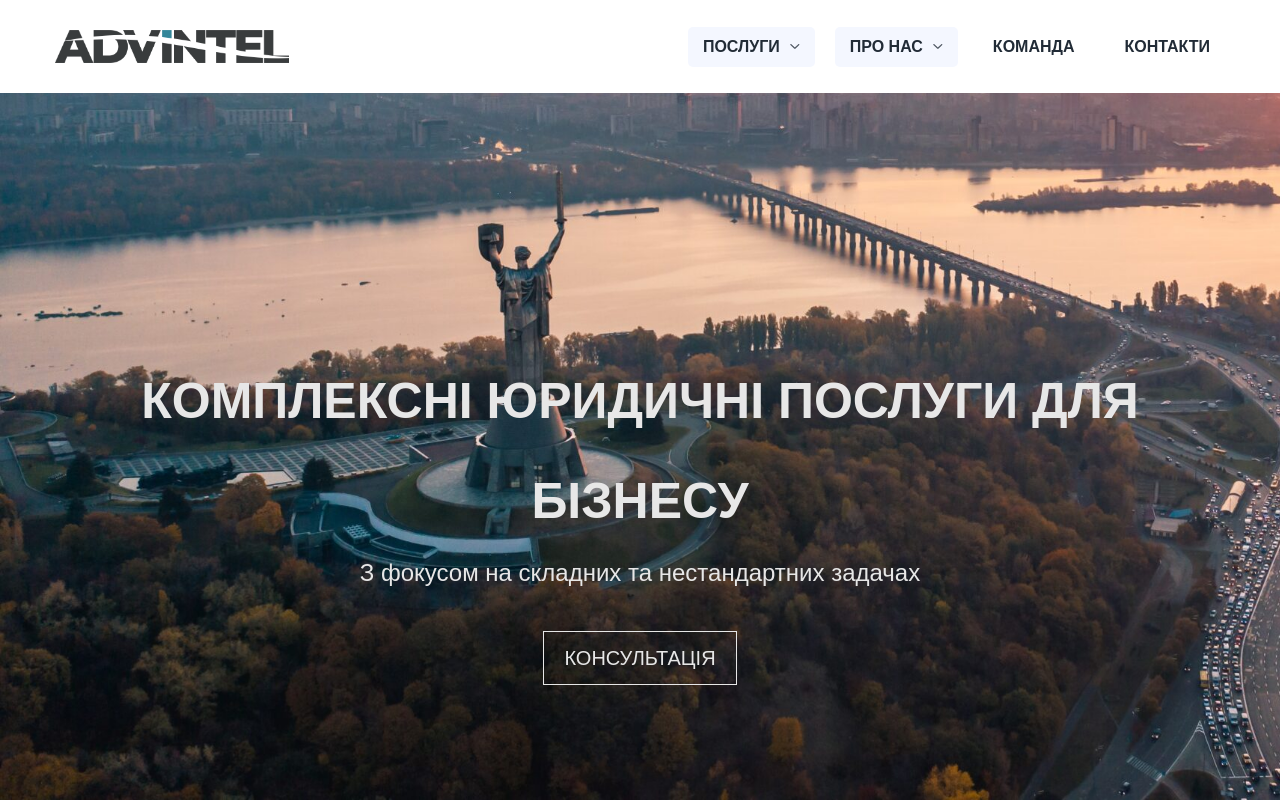
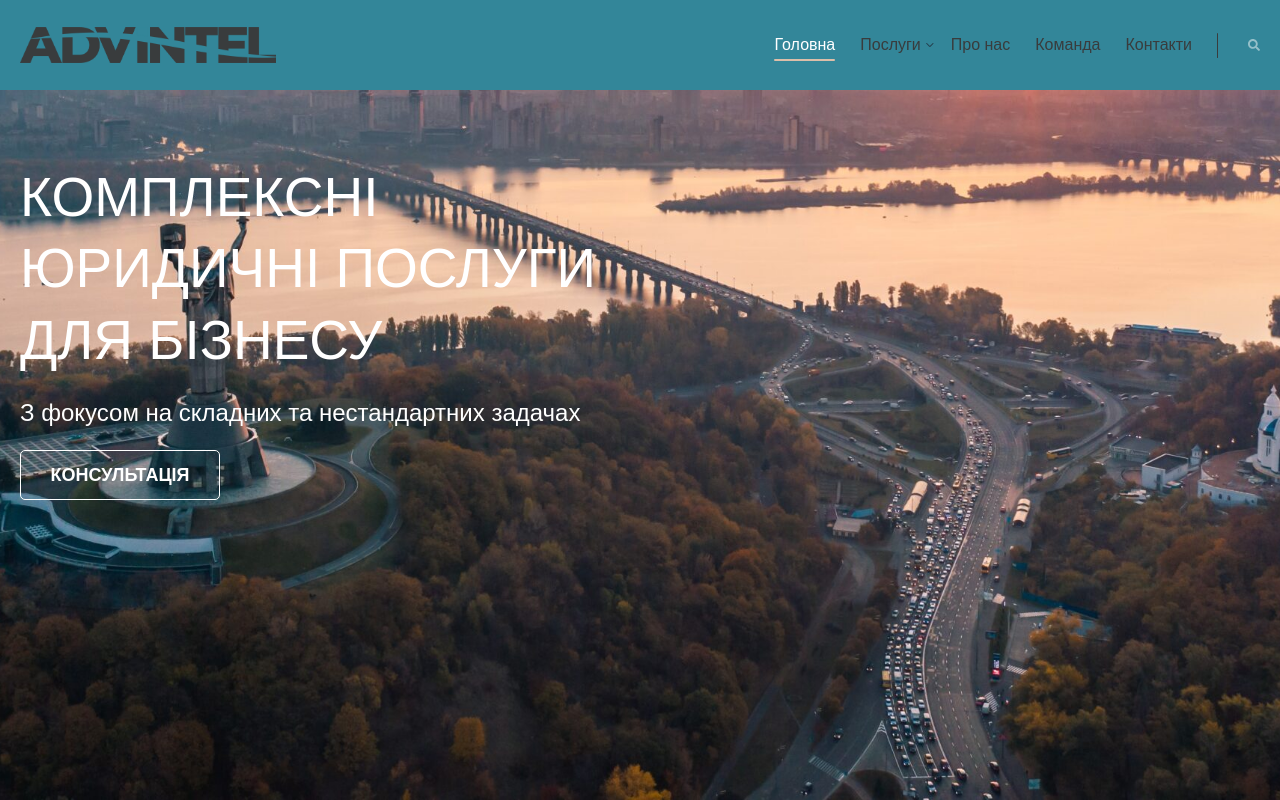
Before and after one commit to AndreyMishina/Advintel, a plain HTML site: page Advintel/index.html in a window 1280 px wide. Drawn offline with Linux system fonts and the light colour scheme.

Commit message:
Add files via upload

```diff
--- a/Advintel/css/common.css
+++ b/Advintel/css/common.css
@@ -0,0 +1,10 @@
+
+.title {
+	font-size: 55px;
+	color: #fff;
+	line-height: 130%;
+}
+.text {
+	font-size: 24px;
+	color: #fff;
+}
--- a/Advintel/css/style.css
+++ b/Advintel/css/style.css
@@ -5,8 +5,10 @@
 
 body {
 	font-family: "Cormorant+Garamond", sans-serif;
-	font-size: 24px;
+	font-size: 16px;
 	font-weight: 400;
+	/* color: #338699; */
+	color: #393c3d;
 
 }
 .wrapper {
@@ -20,226 +22,310 @@ body {
 	flex-grow: 1;
 }
 [class*="__container"] {
-	max-width: 1200px;
+	max-width: 1270px;
 	margin: 0 auto;
 	padding-left: 15px;
 	padding-right: 15px;
 }
-/* ===============HEADER================== */
+/* ===============HEADER======================== */
 .header {
-	background-color: #fff;
-	background-size: 100%;
 	position: fixed;
 	width: 100%;
+	top: 0;
+	left: 0;
+	z-index: 10;
+	background-color: #338699;
 
 }
 .header__container {
-
-}
-.header__body {
 	display: flex;
-	flex-wrap: wrap;
-	justify-content: space-between;
+	align-items: center;
+	min-height: 90px;
+	column-gap: 10px;
 
 }
 .header__logo {
-	flex: 1 1 20%;
-	align-self: center;
-	padding-top: 30px;
-	padding-bottom: 30px;
+	position: relative;
+	z-index: 2;
+	flex: 1 0 150px;
+}
+.header__logo img {
+	max-width: 100%;
+}
+.header__navigation {
+	display: flex;
+	justify-content: flex-end;
+	flex: 1 1 70%;
+	gap: 20px;
+	min-height: 25px;
+}
+.header__menu {
+	display: flex;
+	flex: 1 1 auto;
+	align-items: center;
+	gap: 25px;
+	justify-content: flex-end;
+}
+.menu {
+}
+.menu__body {
+
+}
+.menu__list {
+	display: flex;
+	flex-wrap: wrap;
+	column-gap: 25px;
+}
+.menu__item {
+	position: relative;
+}
+.menu__link {
+	line-height: 200%;
+	font-weight: 500 ;
+	transition: color 0.3s;
+	display: inline-flex;
+	position: relative;
+}
+.menu__link.active {
+	color: #fff;
+}
+
+.menu__link.active::before {
+	width: 100%;
+	left: 0;
+}
+.menu__link::before {
+	content: "";
+	position: absolute;
+	bottom: 0;
+	left: 50%;
+	width: 0%;
+	height: 2px;
+	background-color: #DDBEA9;
+	border-radius: 2px;
+	transition: width 0.3s, left 0.3s;
+}
+.menu__item_parent .menu__link {
+	align-items: center;
+	gap: 5px;
+}
+
+.menu__item:hover .menu__link::after {
+	transform: rotate(180deg);
+}
+
+.menu__sub-menu {
 
 
 }
-.header__logo img{
-	max-width: 100%;
-	transition: transform 0.4s;
-}
-.header__logo:hover img{
-	transform: scale(1.1);
-}
-.header__menu {
-	flex: 1 1 80%;
-	align-self: center;
+.sub-menu {
 
 }
-.menu-header {
+.sub-menu__list {
+	background-color: #71b2c1;
+	border-radius: 5px;
+	padding: 20px;
+	min-width: 160px;
 }
-.menu-header__list {
-	display: flex;
-	column-gap: 20px;
-	justify-content: flex-end;
+.sub-menu__item {
+
 }
-.menu-header__item {
+.sub-menu__link {
+	color: #393c3d;
+	transition: color 0.3s;
 }
-.menu-header__item_parent {
+.sub-menu__item:not(:last-child){
+	margin-bottom: 10px;
+}
+.sub-menu__item:hover  .sub-menu__link{
+	color: #fff;
+}
+.header__search {
 	position: relative;
+	flex: 0 0 22px;
+	align-self: stretch;
+	background: url("../img/icons/search.svg")  right center no-repeat;
 }
-.menu-header__item_parent .menu-header__link {
-	padding-right: 35px;
+@media (any-hover: hover) {
+	.menu__item:hover .menu__link {
+		color: #fff;
+	}
+	.menu__item:hover .menu__link::before {
+		width: 100%;
+		left: 0;
+	}
+	.menu__item_parent:hover .sub-menu{
+		top: 100%;
+		opacity: 1;
+		visibility: visible;
+		pointer-events: auto;
+
+	}
+}
+@media (min-width: 767.98px){
+	.sub-menu {
+		position: absolute;
+		top: 120%;
+		left: 0;
+		opacity: 0;
+		visibility: hidden;
+		transition: all 0.3s;
+		padding: 5px;
+		pointer-events: none;
+	}
+	.menu__item_parent .menu__link::after {
+		content: "";
+		flex: 0 0 8px;
+		height: 5px;
+		background: url("../img/icons/arrow.svg") 0 0 / 100% no-repeat;
+		transition: transform 0.3s;
+	}
+	.header__menu:not(:last-child)::after {
+		content: "";
+		flex: 0 0 1px;
+		height: 25px;
+		background-color: #393c3d;
+		border-radius: 2px;
+	}
+}
+.menu__icon {
+	display: none;
+}
+@media (max-width: 767.98px){
+	.header__container {
+		min-height: 50px;
+	}
+	.menu__list {
+		flex-direction: column;
+		row-gap: 20px;
+	}
+	.menu__link{
+		font-size: 20px;
+		color: #fff;
+	}
+	.menu__icon {
+		display: block;
+		flex: 0 0 30px;
+		height: 18px;
 		position: relative;
+		align-self: center;
 	}
-.menu-header__item_parent .menu-header__link::after {
+	.menu__icon::before,
+	.menu__icon::after,
+	.menu__icon span {
 		content: "";
 		position: absolute;
-	right: 15px;
+		height: 1px;
+		left: 0;
+		width: 100%;
+		background-color: #fff;
+	}
+	.menu__icon::before {
+		top: 0;
+	}
+	.menu__icon::after {
+		bottom: 0;
+	}
+	.menu__icon span {
 		top: 50%;
-	margin-top: -3px;
-	width: 10px;
-	height: 6px;
-	background: url("../img/icons/arrow.svg") 0 0 / 100% no-repeat;
-
+		margin-top: -0.5px;
 	}
-.menu-header__item_parent:hover .menu-header__link::after{
-	transform: rotate(-180deg);
+	.menu__body {
+		position: fixed;
+		width: 100%;
+		height: 100%;
+		top: 0;
+		left: -100%;
+		overflow: auto;
+		background-color:  #71b2c1;
+		padding: 70px 15px 20px 15px;
 	}
-.menu-header__item_parent .menu-header__link {
-	background-color: #f4f7ff;
-	border-radius: 5px;
-	color: #212b36;
-}
-.menu-header__link {
-	color: #212b36;
-	font-weight: 600;
-	font-size: 16px;
-	line-height: 24px;
-	display: inline-block;
-	padding-left: 15px;
-	padding-right: 15px;
-	padding-top: 8px;
-	padding-bottom: 8px;
-}
-.menu-header__link:hover {
-	color: #3056d3;
-}
-.menu-header__item_parent:hover .sub-menu {
-	opacity: 1;
-	visibility: visible;
-	transform: translate(0px, 0px);
-}
-.sub-menu {
-	position: absolute;
-	top: 100%;
-	left: 0;
-	width: 200px;
-	opacity: 0;
-	visibility: hidden;
-	padding-top: 38px;
-	transform: translate(0px, 10px);
-	transition: all 0.3s;
-}
-.menu-header__sub-menu_width {
-	width: 120px;
+	.menu__body::after{
+		content: "";
+		height: 50px;
+		width: 100%;
+		position: fixed;
+		top: 0;
+		left: -100%;
+		background-color: #1a3c44;
+		z-index: 1;
 	}
 	.sub-menu__list {
-	background-color: #fff;
-	border-radius: 5px;
-	border: 1px solid #e7e7e7;
-	padding: 22px 0;
-	position: relative;
+		padding: 10px 0 0 0;
+		min-width: 0px;
 	}
-.sub-menu__list::before {
-	content: "";
-	position: absolute;
-	left: 10px;
-	top: -10px;
-	width: 0;
-	height: 0;
-	border-radius: 3px;
-	border-left: 10px solid transparent;
-	border-right: 10px solid transparent;
-	border-bottom: 10px solid #fff;
+	.sub-menu__link{
+		font-size: 16px;
 	}
-.sub-menu__item {
-	padding: 0 24px;
-}
-.sub-menu__item:not(:last-child) {
-	margin-bottom: 13px;
-}
-.sub-menu__link {
-	color: #637381;
-	display: block;
-	font-size: 16px;
-	line-height: 1.5; /* 24/16 */
-	font-weight: 500;
-	position: relative;
-}
-.sub-menu__item:hover .sub-menu__link {
-	color: #3056d3;
-}
-/* =================Page======================== */
-.page {
-	background: url("../img/backg.jpeg") 0 0 / cover no-repeat;
-}
-.page__container {
-}
-.page__title {
-	margin-top: 30%;
-	color: #e7e7e7;
-	text-transform: uppercase;
-	font-size: 3.125rem;
-	font-weight: 700;
-	line-height: 2;
-	text-align: center;
-	animation: title-hidden 2s cubic-bezier(0,0,0.58,1);
-}
-
- @keyframes title-hidden {
-	0% {
-		transform: translate(0%, -100%);
-		opacity: 0;
-	}
-	100% {
-		transform: translate( 0%, 0px);
-		opacity: 1;
+	.header__search {
+		background-size: 100%;
 	}
 }
 
-@keyframes sub-title-hidden {
-	0%{
-		transform: translate(0%, 100%);
-		opacity: 0;
+/* =================Page======================== */
+.page {
+
 }
-	100%{
-		transform: translate( 0%, 0%);
-		opacity: 1;
+.page__main {
 }
+/* --------------------------------------------- */
+.main {
+	position: relative;
+	min-height: 100vh;
+
+	padding-bottom: 300px;
+	padding-top: 120px;
+
+	display: flex;
+	align-items: flex-end;
 }
-@keyframes button-hidden {
-	0%{
-		transform: translate( 0%, 100%);
-		opacity: 0;
+.main__container {
+	position: relative;
+	z-index: 11;
+	flex: 1 1 auto;
 }
-	100%{
-		transform: translate( 0%, 0%);
-		opacity: 1;
+.main__body {
+	max-width: 605px;
+	display: flex;
+	flex-direction: column;
+	row-gap: 25px;
 }
+.main__title {
 }
-.page__sub-title {
-	color: #e7e7e7;
+.main__text {
+}
+.main__button {
+	font-size: 18px;
+	font-weight: 900;
+	text-transform: uppercase;
+	color: #fff;
+	border: 1px solid #fff;
+	max-width: 200px;
 	text-align: center;
-	font-weight: 400;
-	animation: sub-title-hidden 2s linear;
+	padding: 15px;
+	border-radius: 5px;
+	transition:background-color 0.3s, color 0.3s ;
 }
-.page__title:not(:last-child) {
-	margin-bottom: 10px;
+.main__button:hover .main__link {
+	color: #393c3d;
 }
-.page__sub-title:not(:last-child){
-	margin-bottom: 40px;
+.main__button:hover {
+	background-color: #fff;
 }
-.page__button {
-	padding: 20px 0;
-	text-align: center;
-	animation: button-hidden 2s;
+.main__link {
 }
-.page__link {
-	color: #e7e7e7;
-	padding: 15px 20px;
-	font-size: 20px;
-	text-align: center;
-	border: 1px solid #e7e7e7;
-	transition: all 0.3s;
+.main__background {
+	position: absolute;
+	height: 100%;
+	width: 100%;
+	top: 0;
+	left: 0;
 }
-.page__link:hover{
-	background-color: #e7e7e7;
-	color: #212b36;
+.main__background img {
+	position: absolute;
+	width: 100%;
+	height: 100%;
+	top: 0;
+	left: 0;
+	object-fit: cover;
 }
--- a/Advintel/index.html
+++ b/Advintel/index.html
@@ -9,17 +9,21 @@
 	</head>
 	<body>
 		<div class="wrapper">
-			<hader class="header">
+			<header class="header">
 				<div class="header__container">
-					<div class="header__body">
-						<a href="#" class="header__logo">
+					<div class="header__logo">
 						<img src="img/logo.png" alt="">
-						</a>
-						<div class="header__menu menu-header">
-							<ul class="menu-header__list">
-								<li class="menu-header__item menu-header__item_parent">
-									<a href="#" class="menu-header__link">ПОСЛУГИ</a>
-									<div class="sub-menu">
+					</div>
+					<div class="header__navigation">
+						<div class="header__menu menu">
+							<div class="menu__body">
+								<ul class="menu__list">
+									<li class="menu__item">
+										<a href="" class="menu__link active">Головна</a>
+									</li>
+									<li class="menu__item menu__item_parent">
+										<a href="" class="menu__link">Послуги</a>
+										<div class="menu__sub-menu sub-menu">
 											<ul class="sub-menu__list">
 												<li class="sub-menu__item">
 													<a href="" class="sub-menu__link">Вирішення спорів</a>
@@ -42,44 +46,52 @@
 											</ul>
 										</div>
 									</li>
-								<li class="menu-header__item menu-header__item_parent">
-									<a href="" class="menu-header__link">ПРО НАС</a>
-									<div class="sub-menu menu-header__sub-menu_width">
-										<ul class="sub-menu__list">
-											<li class="sub-menu__item">
-												<a href="" class="sub-menu__link">Історія</a>
+									<li class="menu__item">
+										<a href="" class="menu__link">Про нас</a>
 									</li>
-											<li class="sub-menu__item">
-												<a href="" class="sub-menu__link">Цінності</a>
+									<li class="menu__item">
+										<a href="" class="menu__link">Команда</a>
 									</li>
-										</ul>
-									</div>
-								</li>
-								<li class="menu-header__item">
-									<a href="" class="menu-header__link">КОМАНДА</a>
-								</li>
-								<li class="menu-header__item">
-									<a href="" class="menu-header__link">КОНТАКТИ</a>
+									<li class="menu__item">
+										<a href="" class="menu__link">Контакти</a>
 									</li>
 								</ul>
 							</div>
 						</div>
+						<a href="#" class="header__search"></a>
+						<button class="menu__icon">
+							<span></span>
+						</button>
 					</div>
-			</hader>
+				</div>
+			</header>
 			<main class="page">
-				<div class="page__container">
-					<div class="page__title">
-						<h1>Комплексні юридичні послуги для бізнесу</h1>
+				<div class="page__main main">
+					<div class="main__container">
+						<div class="main__body">
+							<div class="main__title title">
+								<h1>
+									КОМПЛЕКСНІ ЮРИДИЧНІ ПОСЛУГИ ДЛЯ БІЗНЕСУ
+								</h1>
 							</div>
-					<div class="page__sub-title">
-						<h2>З фокусом на складних та нестандартних задачах</h2>
+							<div class="main__text text">
+								<p>
+									З фокусом на складних та нестандартних задачах
+								</p>
 							</div>
-					<div class="page__button">
-						<a href="#" class="page__link">КОНСУЛЬТАЦІЯ</a>
+							<div class="main__button">
+								<a href="#" class="main__link">Консультація</a>
+							</div>
+						</div>
+					</div>
+					<div class="main__background">
+						<img src="img/backg.jpeg" alt="Image">
 					</div>
 				</div>
 			</main>
-			<footer></footer>
+			<footer class="footer">
+
+			</footer>
 		</div>
 	</body>
 </html>
```
Also changed, not shown: Advintel/img/icons/search.svg (added). Lines whose indentation alone changed are shown as unchanged.
